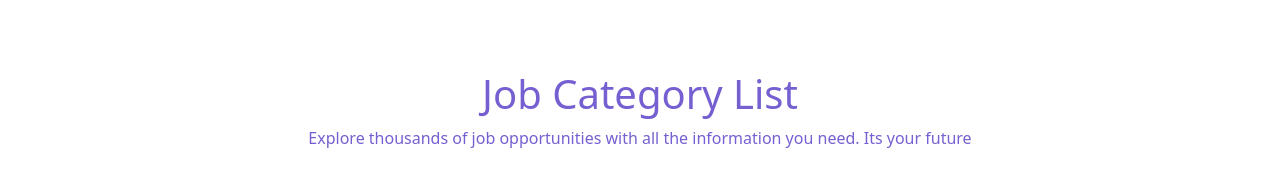
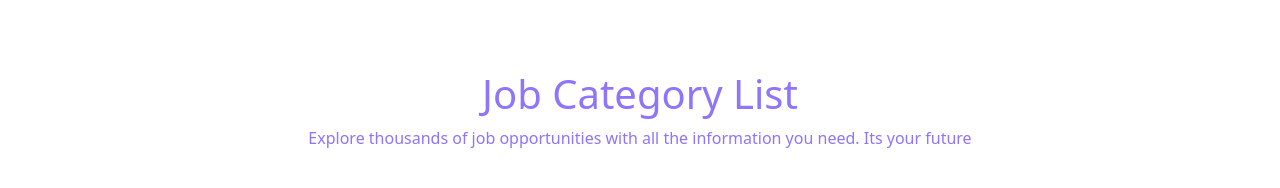
Before and after one commit to sakib21103090/Job-Area, a React (Vite) app: page / in a window 1280 px wide. Shown: the part 764-952 px from the top of the page. Built offline with nearby package versions, Linux system fonts and the light colour scheme.

Commit message:
add all css

```diff
--- a/src/Components/Load/LoadData.css
+++ b/src/Components/Load/LoadData.css
@@ -11,7 +11,7 @@
     text-align: center;
     margin-top: 80px;
     margin-bottom: 30px;
-    color:rgb(118, 95, 209);
+    color:rgb(143, 116, 252);
 }
 .y{
     margin-top: 78px;
```
